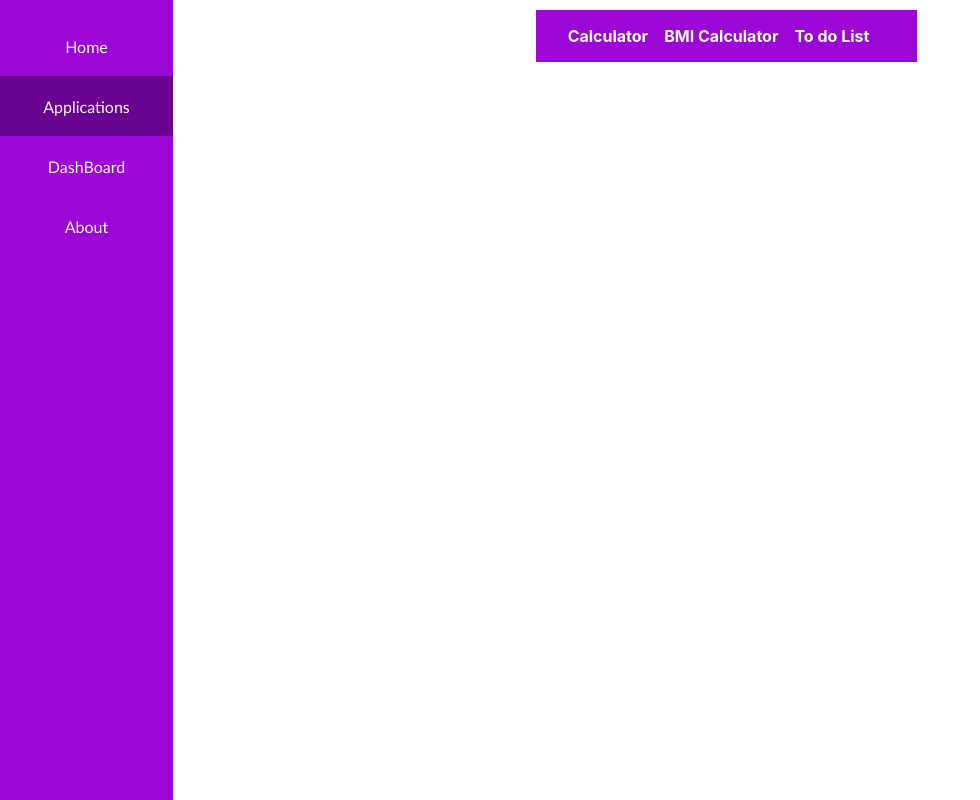
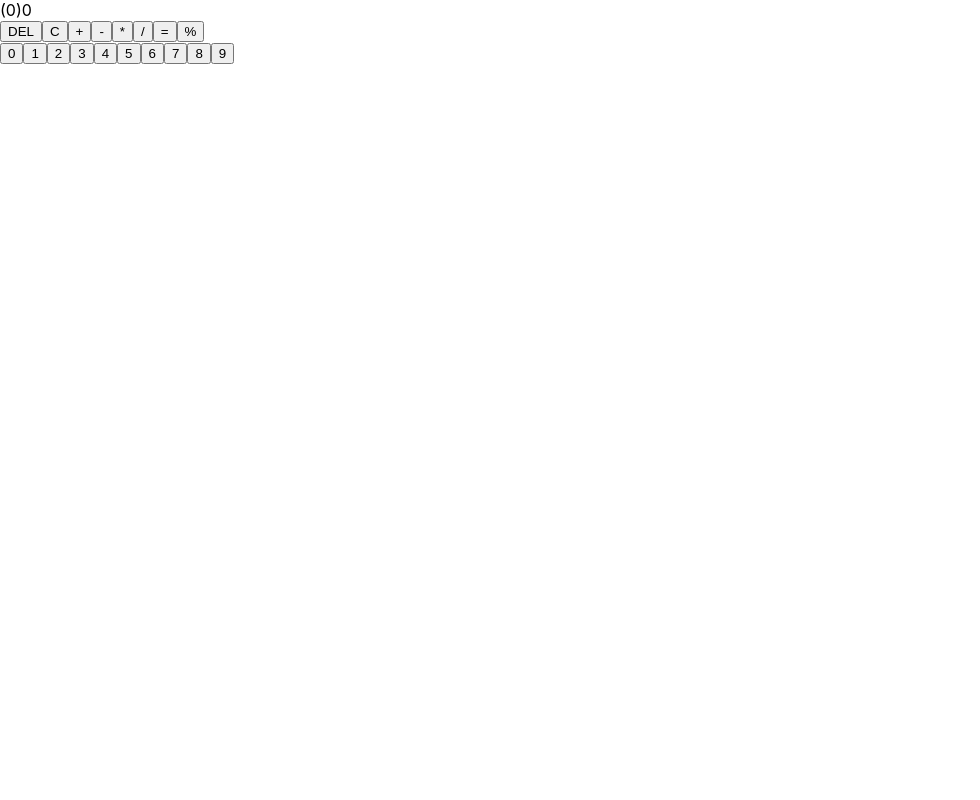
Before and after one commit to JeevaBabuM/ReactJS, a React (Create React App) app: page /Applications in a window 1280 px wide. Shown: the whole page, without its empty margins (0-980 px from the left). Built offline with nearby package versions, Linux system fonts and the light colour scheme.

Commit message:
Calucator buttons

```diff
--- a/src/App.js
+++ b/src/App.js
@@ -5,12 +5,14 @@ import Applications from './components/Applications'
 import About from './components/About'
 import Dashboard from './components/Dashboard'
 import { Routes,Route } from 'react-router';
+import Calculator from './components/Applications/Calculator';
 
 function App() {
   return (
     <>
       <div className="App">
-        <SideNav/>
+        <Calculator />
+        {/* <SideNav/>
         <div className='main-content'>
           <Routes>
             <Route path='/Home' element={ <Home /> }/>
@@ -18,7 +20,7 @@ function App() {
             <Route path='/About' element={ <About /> }/>
             <Route path='/Dashboard' element={ <Dashboard /> }/>
           </Routes>
-        </div>
+        </div> */}
       </div>
     </>
   );
--- a/src/components/Applications.js
+++ b/src/components/Applications.js
@@ -1,5 +1,6 @@
 import React from "react";
 import { Link } from "react-router-dom";
+import Calculator from "./Applications/Calculator";
 
 function Applications() {
     return (
--- /dev/null
+++ b/src/components/Applications/Calculator.js
@@ -0,0 +1,36 @@
+import React from "react";
+
+function Calculator() {
+    const CreateDigits = () => {
+        const digits = []
+        for (let i =0;i<10;i++) {
+            digits.push(
+                <button key={i}> {i} </button>)
+        }
+        return digits
+    }
+    return (
+        <div className="calc">
+            <div className="result">
+                <span>(0)</span>
+                <span>0</span>
+            </div>
+            <div className="operators">
+                <button> DEL </button>
+                <button> C </button>
+                <button> + </button>
+                <button> - </button>
+                <button> * </button>
+                <button> / </button>
+                <button> = </button>
+                <button> % </button>
+            </div>
+
+            <div className="digits">
+                {CreateDigits()}
+            </div>
+        </div>
+    )
+}
+
+export default Calculator
--- a/src/components/SideNav.js
+++ b/src/components/SideNav.js
@@ -15,7 +15,8 @@ function SideNav(){
                         key={key}
                         id={window.location.pathname === '/' + value.title ? "active" : ""}
                         className="SideNavList"
-                        onClick={() => {navigate(value.title)}}>
+                        onClick={() => {navigate(value.title)}}
+                        >
                             <div> {value.title} </div>
                         </li>)
                     })
```
